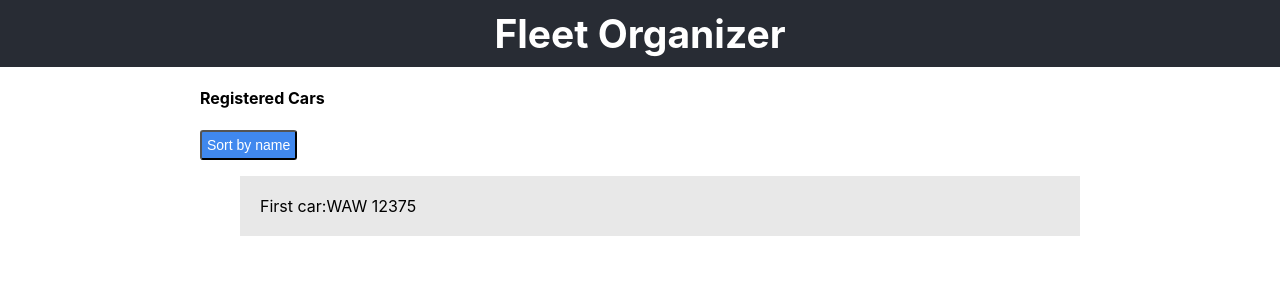
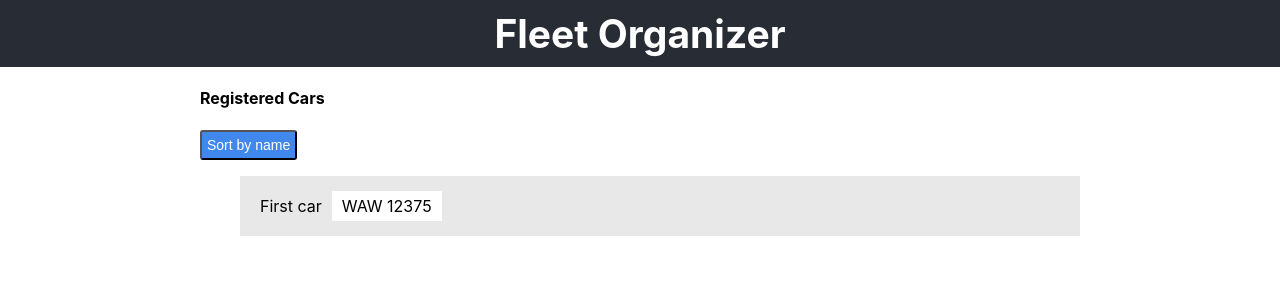
Before and after one commit to WojciechRydel/react-js-workshop, a React (Create React App) app in the folder fleet-organizer/: page / in a window 1280 px wide. Shown: the top 300 px of the page. Built offline with nearby package versions, Linux system fonts and the light colour scheme.

Commit message:
Style car registration number

```diff
--- a/fleet-organizer/src/App.css
+++ b/fleet-organizer/src/App.css
@@ -34,6 +34,11 @@
   padding: 20px;
   margin: 10px 0;
 }
+.car-registration {
+  margin-left: 10px;
+  padding: 5px 10px;
+  background: white;
+}
 
 .controls > button {
   background: #4088ee;
--- a/fleet-organizer/src/App.js
+++ b/fleet-organizer/src/App.js
@@ -16,9 +16,8 @@ class App extends Component {
           <ul className="car-list">
             <li>
               <div className="car-info">
-              First car:
-              <span>WAW 12375</span>
-
+              First car
+              <span className="car-registration">WAW 12375</span>
               </div>
             </li>
           </ul>
```
